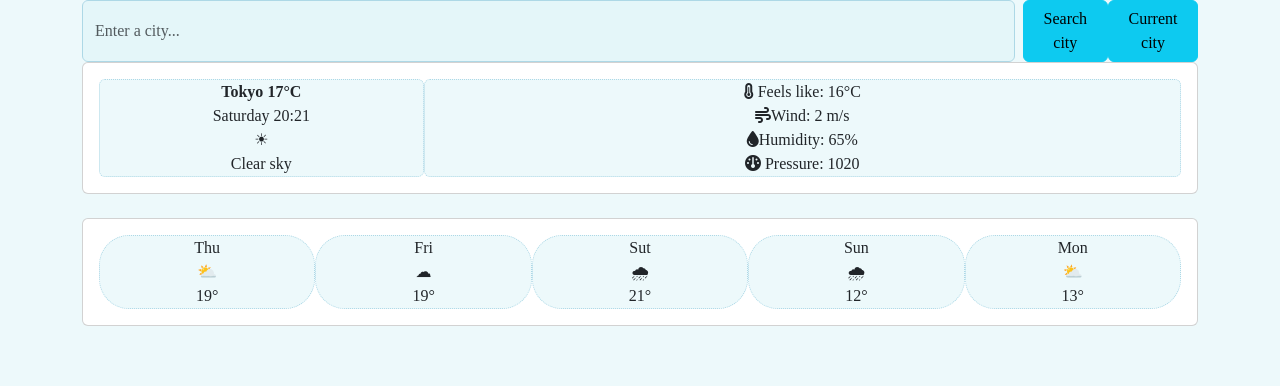
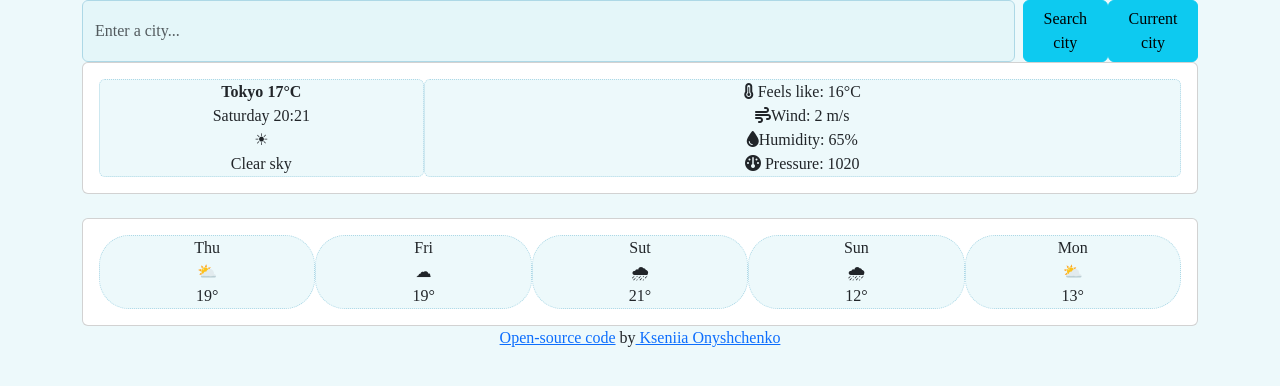
Before and after one commit to Ksenya25/my-app, a website built with Parcel: page index.html in a window 1280 px wide. Built offline with nearby package versions, Linux system fonts and the light colour scheme; no server answers.

Commit message:
update index.html

```diff
--- a/index.html
+++ b/index.html
@@ -92,7 +92,7 @@
         </div>
 
       </div>
-
+ <p class = "link"><a href="http://github.com/nikakh13/my-weather-app" class="myLink">Open-source code</a><span> by</span><a href=https://github.com/Ksenya25/my-app.git class="gitHub"> Kseniia Onyshchenko</a></p>
 	     <script src="src/index.js"></script>
 </body>
 
```
